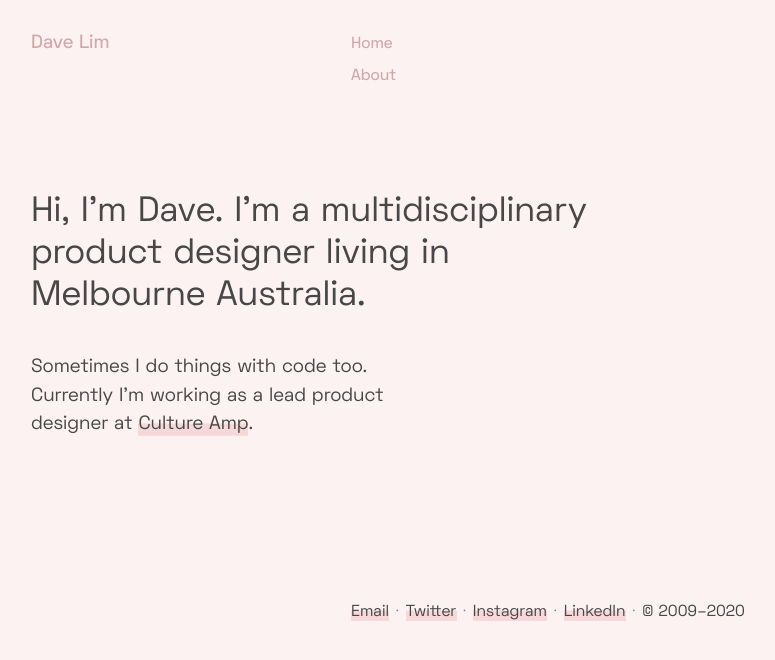
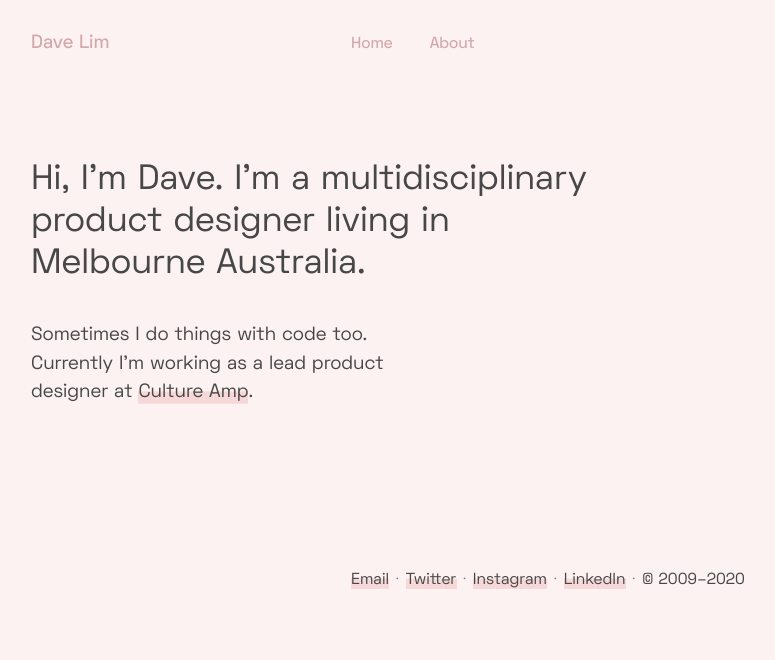
Before and after one commit to dlimiter/dlimiter.github.io, a Jekyll site: the page built from index.html, in a window 1280 px wide. Shown: the top 660 px of the page, without its empty margins (209-984 px from the left). Built offline with Jekyll 4.4.1, drawn with Linux system fonts in a browser that asks for light colours.

Commit message:
Minor refactoring and cleanup of off canvas nav

```diff
--- a/css/style.scss
+++ b/css/style.scss
@@ -336,8 +336,11 @@ h4, .h4 {
   text-decoration: none;
   vertical-align: middle;
   font-weight: 500;
-  display: block;
-  margin-bottom:0.5rem;
+  // display: block;
+  margin:0 2rem 0.5rem 0;
+  &:last-of-type {
+    margin-right: 0;
+  }
   &:before {
     content: none;
   }
```
